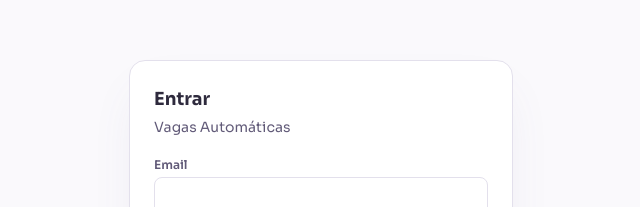
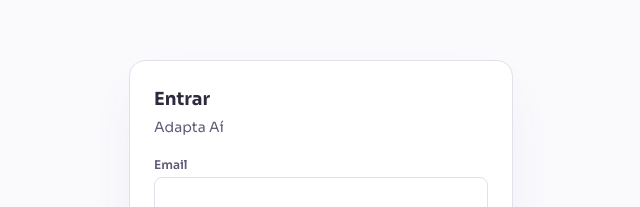
Before and after one commit to Jotavsts/vagas-automaticas, a React (Vite) app in the folder frontend/: page /login in a window 1280 px wide. Shown: the part 175-382 px from the top of the page, without its empty margins (319-959 px from the left). Built offline with nearby package versions, Linux system fonts and the light colour scheme.

Commit message:
Renomear marca para Adapta Ai

```diff
--- a/frontend/index.html
+++ b/frontend/index.html
@@ -4,7 +4,7 @@
     <meta charset="UTF-8" />
     <link rel="icon" type="image/svg+xml" href="/vite.svg" />
     <meta name="viewport" content="width=device-width, initial-scale=1.0" />
-    <title>Vagas Automáticas</title>
+    <title>Adapta Aí</title>
     <link rel="preconnect" href="https://fonts.googleapis.com" />
     <link rel="preconnect" href="https://fonts.gstatic.com" crossorigin />
     <link
--- a/frontend/src/pages/Dashboard.jsx
+++ b/frontend/src/pages/Dashboard.jsx
@@ -60,7 +60,7 @@
     <div>
       <div className="flex justify-between items-baseline mb-5">
         <div>
-          <div className="text-[19px] font-bold text-ink">Vagas Automáticas</div>
+          <div className="text-[19px] font-bold text-ink">Adapta Aí</div>
           <div className="text-xs text-ink-secondary mt-0.5">{jobs.length} vagas coletadas</div>
         </div>
         <Button variant="primary" onClick={handleCollect} disabled={collecting}>
--- a/frontend/src/pages/Login.jsx
+++ b/frontend/src/pages/Login.jsx
@@ -33,7 +33,7 @@
         className="bg-surface rounded-2xl p-6 max-w-sm w-full border border-border shadow-2xl shadow-primary/10"
       >
         <h1 className="text-lg font-bold text-ink mb-1">Entrar</h1>
-        <p className="text-sm text-ink-secondary mb-5">Vagas Automáticas</p>
+        <p className="text-sm text-ink-secondary mb-5">Adapta Aí</p>
 
         <label className="block text-xs font-semibold text-ink-secondary mb-1">Email</label>
         <input
```
Also changed, not shown: 2 other files (tests, documents, lock files or other folders).
